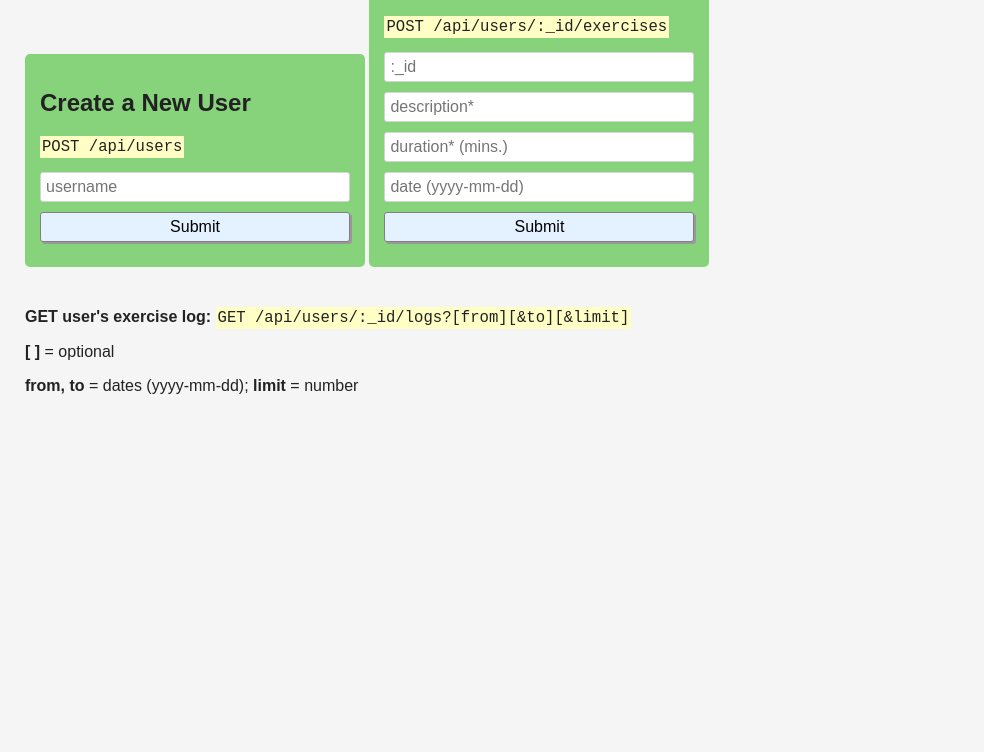
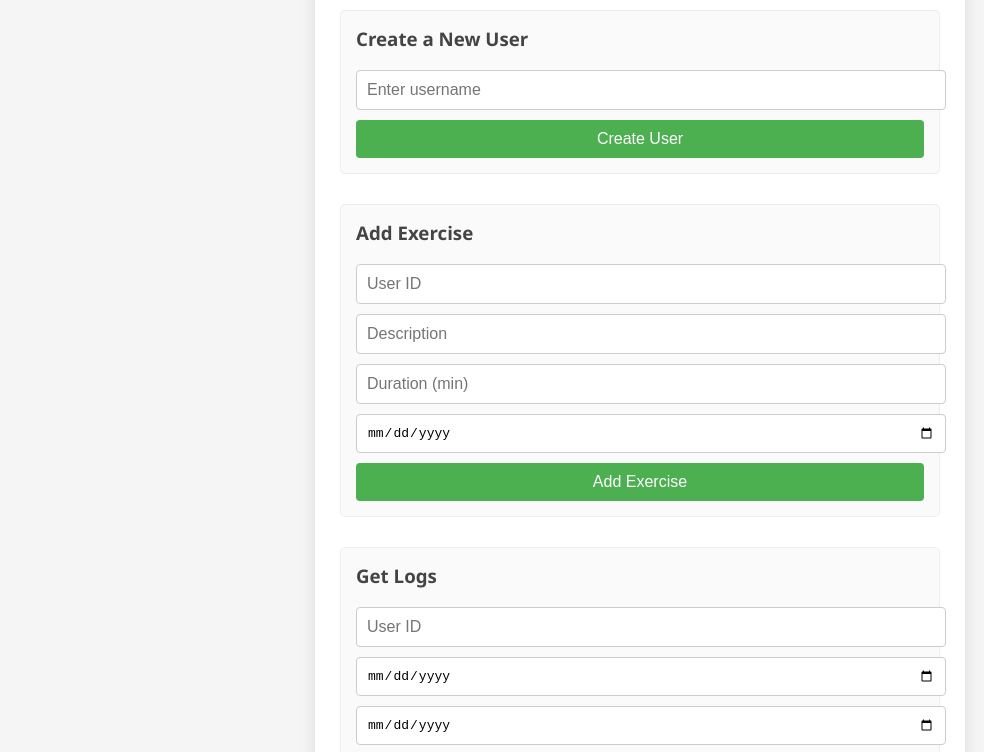
Before and after one commit to Srilekha-2005/exercise-tracker, a website: page views/index.html in a window 1280 px wide. Shown: the part 149-901 px from the top of the page, without its empty margins (0-984 px from the left). Before the commit the page ends 800 px from the top, so only its background shows below. Drawn offline with Linux system fonts and the light colour scheme; files that its build step writes are made by us from their sources.

Commit message:
Update index.js, index.html, and style.css with custom UI

```diff
--- a/public/style.css
+++ b/public/style.css
@@ -1,59 +1,55 @@
-* {
-  box-sizing: border-box;
+body {
+  font-family: 'Segoe UI', sans-serif;
+  background: #f5f5f5;
+  margin: 0;
+  padding: 30px;
 }
 
-body {
-  font-family:sans-serif;
-  margin: 25px;
-  color: #222;
-  background-color: #f5f5f5;
+.container {
+  max-width: 600px;
+  margin: auto;
+  background: white;
+  padding: 25px;
+  border-radius: 8px;
+  box-shadow: 0 0 15px rgba(0,0,0,0.1);
 }
 
 h1 {
-  font-weight: bold;
-
-}
-
-p {
-  max-width: 900px;
+  text-align: center;
+  color: #333;
+  margin-bottom: 40px;
 }
 
 form {
-  margin-bottom: 25px;
+  margin-bottom: 30px;
   padding: 15px;
-  background-color: #87D37C;
-  display: inline-block;
-  width: 100%;
-  max-width: 340px;
+  border: 1px solid #eee;
   border-radius: 5px;
+  background-color: #fafafa;
 }
 
-input {
-  display: block;
-  margin-bottom: 10px;
-  padding: 5px;
-  width: 100%;
-  border: 1px solid lightgrey;
-  border-radius: 3px;
-  font-size: 16px;
+form h3 {
+  margin-top: 0;
+  color: #444;
 }
 
-input[type=submit] {
-  font-size: 16px;
-  border-radius: 3px;
-  background-color: #E4F1FE;
-  border: 1px solid grey;
-  box-shadow: 2px 2px #999;
+input, button {
+  display: block;
+  width: 100%;
+  padding: 10px;
+  margin-top: 10px;
+  font-size: 1em;
+  border-radius: 4px;
+  border: 1px solid #ccc;
+}
+
+button {
+  background-color: #4CAF50;
+  color: white;
+  border: none;
   cursor: pointer;
 }
 
-input[type=submit]:hover {
-  background-color: #FFFEC4;
+button:hover {
+  background-color: #45a049;
 }
-
-code {
-  font-family: monospace;
-  font-size: 1.2em;
-  background-color: #FFFEC4;
-  padding: 2px;
-}
--- a/views/index.html
+++ b/views/index.html
@@ -1,46 +1,36 @@
 <!DOCTYPE html>
 <html>
   <head>
-    <title>Exercise Tracker | freeCodeCamp</title>
-    <link rel="shortcut icon" href="https://cdn.freecodecamp.org/universal/favicons/favicon.ico"  type="image/x-icon" />
-    <link href="https://fonts.googleapis.com/css?family=Roboto" rel="stylesheet" type="text/css" />
-    <link href="style.css" rel="stylesheet" type="text/css" />
+    <title>Exercise Tracker</title>
+    <link rel="stylesheet" href="/style.css" />
   </head>
-
   <body>
     <div class="container">
-      <h1>Exercise tracker</h1>
-      <form action="/api/users" method="post">
-        <h2>Create a New User</h2>
-        <p><code>POST /api/users</code></p>
-        <input id="uname" type="text" name="username" placeholder="username" />
-        <input type="submit" value="Submit" />
+      <h1>🏋️‍♀️ Exercise Tracker</h1>
+
+      <form action="/api/users" method="POST">
+        <h3>Create a New User</h3>
+        <input type="text" name="username" placeholder="Enter username" required />
+        <button type="submit">Create User</button>
       </form>
-      <form action="/api/users/:_id/exercises" id="exercise-form" method="post">
-        <h2>Add exercises</h2>
-        <p><code>POST /api/users/:_id/exercises</code></p>
-        <input id="uid" type="text" name=":_id" placeholder=":_id" />
-        <input id="desc" type="text" name="description" placeholder="description*" />
-        <input id="dur" type="text" name="duration" placeholder="duration* (mins.)" />
-        <input id="date" type="text" name="date" placeholder="date (yyyy-mm-dd)" />
-        <input type="submit" value="Submit" />
+
+      <form action="/api/users/:_id/exercises" method="POST">
+        <h3>Add Exercise</h3>
+        <input type="text" name=":_id" placeholder="User ID" required />
+        <input type="text" name="description" placeholder="Description" required />
+        <input type="number" name="duration" placeholder="Duration (min)" required />
+        <input type="date" name="date" />
+        <button type="submit">Add Exercise</button>
       </form>
-      <p>
-        <strong>GET user's exercise log: </strong>
-        <code>GET /api/users/:_id/logs?[from][&amp;to][&amp;limit]</code>
-      </p>
-      <p><strong>[ ]</strong> = optional</p>
-      <p><strong>from, to</strong> = dates (yyyy-mm-dd); <strong>limit</strong> = number</p>
+
+      <form action="/api/users/:_id/logs" method="GET">
+        <h3>Get Logs</h3>
+        <input type="text" name=":_id" placeholder="User ID" required />
+        <input type="date" name="from" />
+        <input type="date" name="to" />
+        <input type="number" name="limit" placeholder="Limit" />
+        <button type="submit">Get Logs</button>
+      </form>
     </div>
-    <script>
-      const exerciseForm = document.getElementById("exercise-form");
-
-      exerciseForm.addEventListener("submit", () => {
-        const userId = document.getElementById("uid").value;
-        exerciseForm.action = `/api/users/${userId}/exercises`;
-
-        exerciseForm.submit();
-      });
-    </script>
   </body>
 </html>
```
Also changed, not shown: index.js (+2 -23 lines).
